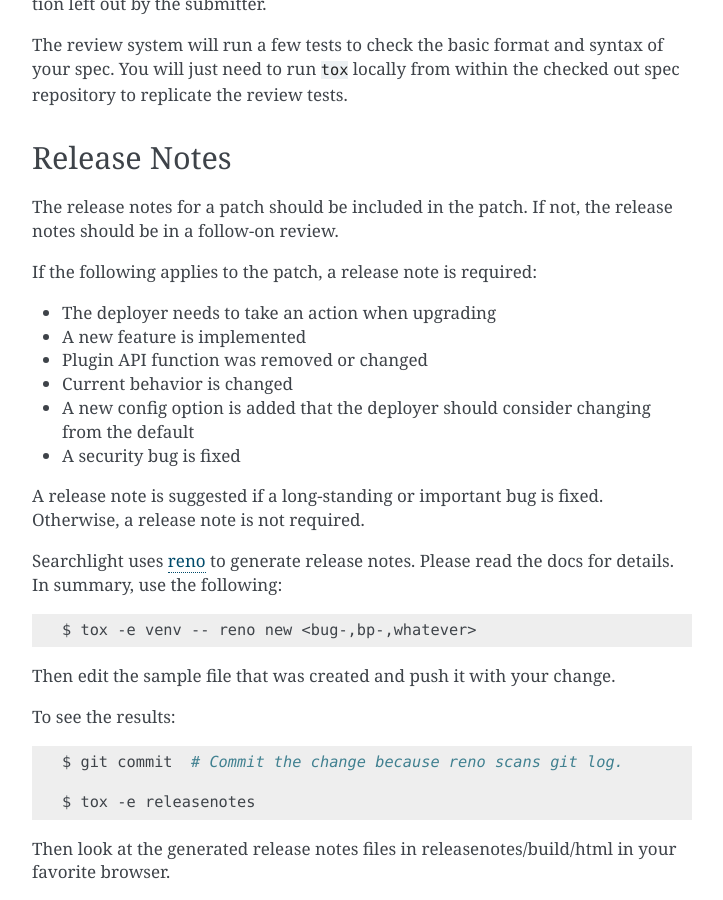
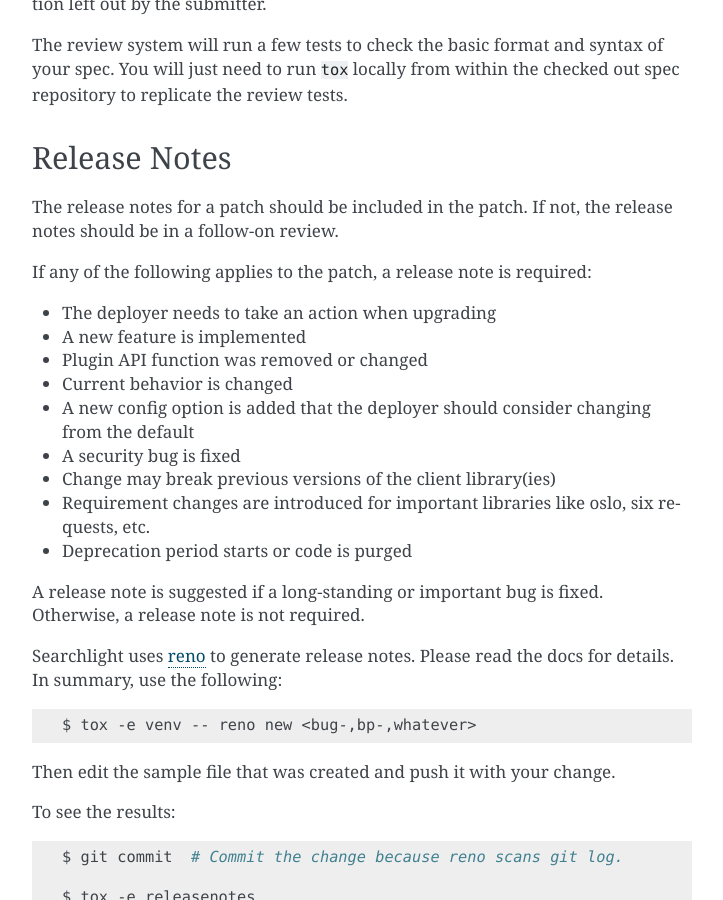
Before and after one commit to openstack-archive/searchlight, a Sphinx documentation site: the page built from doc/source/feature-requests-bugs.rst, in a window 1280 px wide and 900 px high, scrolled down 2758 px. Shown: the whole window, without its empty margins (388-1111 px from the left). Built offline with Sphinx 7.4.7, drawn with Linux system fonts in a browser that asks for light colours; formulas are drawn with MathJax 3; the version number is read from the project's files by our own code.

Commit message:
Adds some more considerations for rel notes update
There were some comments mentioned in
I2ffe427b12b456a3ebbdaacfacb8db49f25a47c6 that are included in this
change.

It also changes the copyright right from Searchlight Developers to
OpenStack Foundation, with the latter being a legaly represented entity.

Change-Id: If96641ad4fb59747c091efd48f7e4a97b62050ca

```diff
--- a/doc/source/feature-requests-bugs.rst
+++ b/doc/source/feature-requests-bugs.rst
@@ -154,7 +154,7 @@
 The release notes for a patch should be included in the patch. If not, the
 release notes should be in a follow-on review.
 
-If the following applies to the patch, a release note is required:
+If any of the following applies to the patch, a release note is required:
 
 * The deployer needs to take an action when upgrading
 * A new feature is implemented
@@ -163,6 +163,10 @@
 * A new config option is added that the deployer should consider changing from
   the default
 * A security bug is fixed
+* Change may break previous versions of the client library(ies)
+* Requirement changes are introduced for important libraries like oslo, six
+  requests, etc.
+* Deprecation period starts or code is purged
 
 A release note is suggested if a long-standing or important bug is fixed.
 Otherwise, a release note is not required.
--- a/releasenotes/source/conf.py
+++ b/releasenotes/source/conf.py
@@ -56,7 +56,7 @@
 
 # General information about the project.
 project = u'Searchlight Release Notes'
-copyright = u'2015, Searchlight Developers'
+copyright = u'2015, OpenStack Foundation'
 
 # The version info for the project you're documenting, acts as replacement for
 # |version| and |release|, also used in various other places throughout the
```
